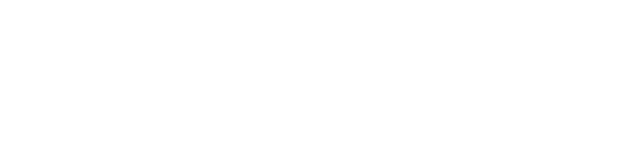
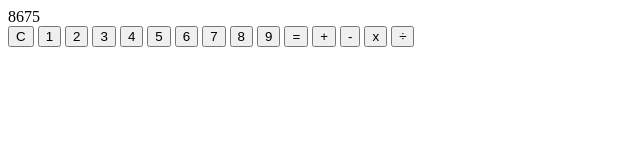
Before and after one commit to CodeLHC/odin-calculator, a plain HTML site: page index.html in a window 1280 px wide. Shown: the whole page, without its empty margins (0-640 px from the left). Drawn offline with Linux system fonts and the light colour scheme.

Commit message:
html calc buttons set up

```diff
--- a/index.html
+++ b/index.html
@@ -7,5 +7,24 @@
     <link rel="stylesheet" href="style.css" />
     <script src="index.js" defer></script>
   </head>
-  <body></body>
+  <body>
+    <div #calcContainer>
+      <div #calcDisplay>8675</div>
+      <button class="calcButtons">C</button>
+      <button class="calcButtons">1</button>
+      <button class="calcButtons">2</button>
+      <button class="calcButtons">3</button>
+      <button class="calcButtons">4</button>
+      <button class="calcButtons">5</button>
+      <button class="calcButtons">6</button>
+      <button class="calcButtons">7</button>
+      <button class="calcButtons">8</button>
+      <button class="calcButtons">9</button>
+      <button class="calcButtons">=</button>
+      <button class="calcButtons">+</button>
+      <button class="calcButtons">-</button>
+      <button class="calcButtons">x</button>
+      <button class="calcButtons">÷</button>
+    </div>
+  </body>
 </html>
```
